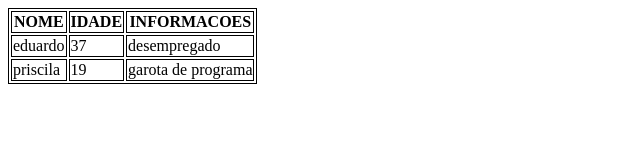
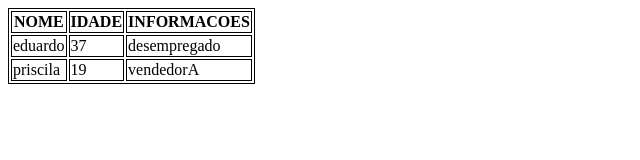
Before and after one commit to Leandro-Gutierres/aula-tabela, a plain HTML site: page index.html in a window 1280 px wide. Shown: the full height of the page, 0-640 px from the left. Drawn offline with Linux system fonts and the light colour scheme.

Commit message:
de garota de programa para vendedorA

```diff
--- a/index.html
+++ b/index.html
@@ -25,7 +25,8 @@
         <tr>
             <td>priscila</td>
             <td>19</td>
-            <td>garota de programa</td>
+            <td>vendedorA</td>
+
         </tr>
     </table>
 </body>
```
